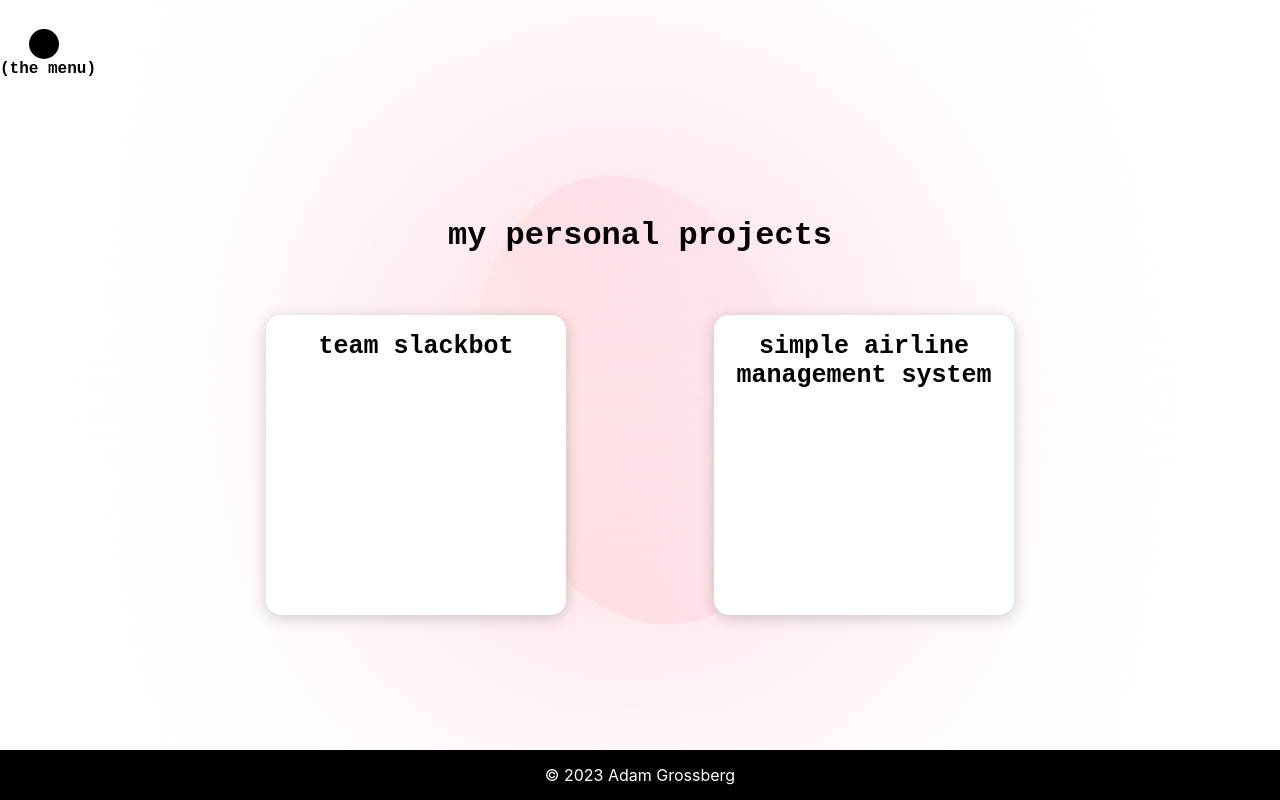
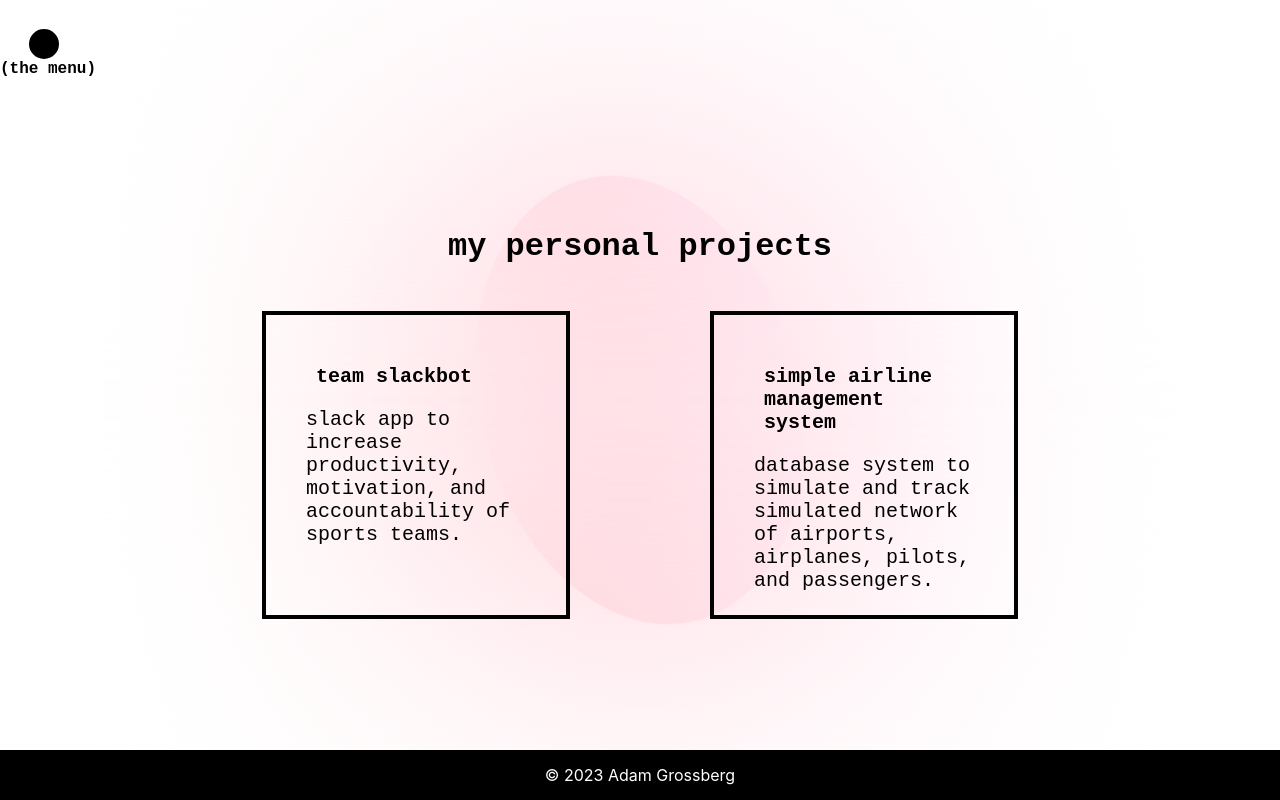
Before and after one commit to adamgrossberg/adamgrossberg.github.io, a React (Create React App) app in the folder portfolio-app/: page /projects in a window 1280 px wide. Shown: the top 800 px of the page. Built offline with nearby package versions, Linux system fonts and the light colour scheme.

Commit message:
projectItem styles

```diff
--- a/portfolio-app/src/components/ProjectItem.js
+++ b/portfolio-app/src/components/ProjectItem.js
@@ -1,14 +1,22 @@
 import React from 'react';
 import { useNavigate } from 'react-router-dom'
 
-function ProjectItem({ id, image, name }) {
+function ProjectItem({ id, description, name }) {
     const navigate = useNavigate()
+    const itemDescID = id + "description";
     return (
         <div className='projectItem' onClick={() => {
             navigate('/projects/' + id)
+        }} onPointerEnter={() => {
+            document.getElementById(itemDescID).style.opacity = '1';
+            document.getElementById(itemDescID).style.transitionDuration = '500ms';
+        }} onPointerLeave={() => {
+            document.getElementById(itemDescID).style.opacity = '0';
         }}>
-
-            <h1>{name}</h1>
+            <div className='content'>
+                <h1>{name}</h1>
+                <p id={itemDescID} className='description'>{description}</p>
+            </div>
         </div>
     )
 }
--- a/portfolio-app/src/pages/projects.js
+++ b/portfolio-app/src/pages/projects.js
@@ -11,7 +11,7 @@ function Projects() {
             <h1>my personal projects</h1>
             <div className='projectList'>
                 {ProjectList.map((project, index) => {
-                    return <ProjectItem id={index} name={project.name} image={project.image} />
+                    return <ProjectItem id={index} name={project.name} description={project.description} />
                 })}
             </div>
         </div>
--- a/portfolio-app/src/styles/Projects.css
+++ b/portfolio-app/src/styles/Projects.css
@@ -28,32 +28,55 @@
   /* MENU ITEM STYLING */
 
   .projectItem {
-    border-radius: 15px;
-    background-color: white;
+    border: 0.5vmin solid black;
+    cursor: pointer;
+    position: relative;
     width: 300px;
     height: 300px;
-    margin: 40px;
-    box-shadow: 0px 3px 15px rgba(0, 0, 0, 0.2);
-    text-align: center;
+    margin-bottom: 25px;
+    margin-top: 25px;
   }
-  .projectItem:hover {
-    box-shadow: 0px 3px 15px rgba(0, 0, 0, 0.5);
-    transition: 0.3s ease-in;
-    cursor: pointer;
+  .projectItem:before {
+    background: linear-gradient(
+      130deg,
+      transparent 0% 66%,
+      #ffbae5 83.5%,
+      #ff8787 100%
+    );
+    background-position: 0% 0%;
+    background-size: 300% 300%;
+    content: "";
+    height: 100%;
+    left: 0px;
+    pointer-events: none;
+    position: absolute;
+    top: 0px;
+    transition: background-position 350ms ease, transform 350ms ease;
+    width: 100%;
+    padding: 0;
+    z-index: 1;
   }
 
-  .projectItem .bgImage {
-    border-top-left-radius: 15px;
-    border-top-right-radius: 15px;
-    width: 100%;
-    height: 200px;
-    background-position: center;
-    background-repeat: no-repeat;
-    background-size: cover;
+  .projectItem:hover:before {
+    background-position: 100% 100%;
+  }
+
+  .content {
+    height: calc(100% - 10vmin);
+    padding: 5vmin;
+    position: relative;
+    width: calc(100% - 10vmin);
+    z-index: 2;
+  }
+
+  #description {
+    opacity: 0;
+    transition-duration: 500ms;
   }
 
   .projectItem h1 {
-    font-size: 25px;
+    margin: 10px;
+    font-size: 20px;
   }
 
   @media only screen and (max-width: 1300px) {
```
